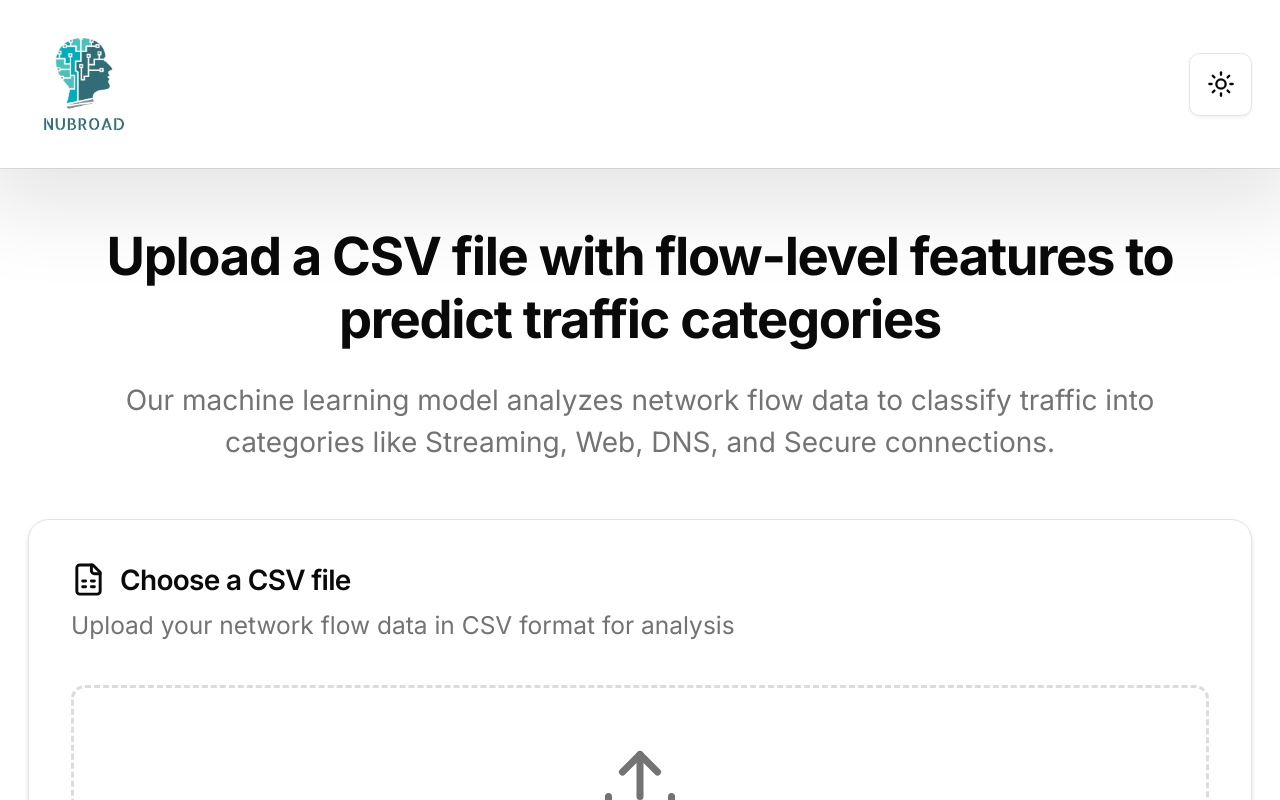
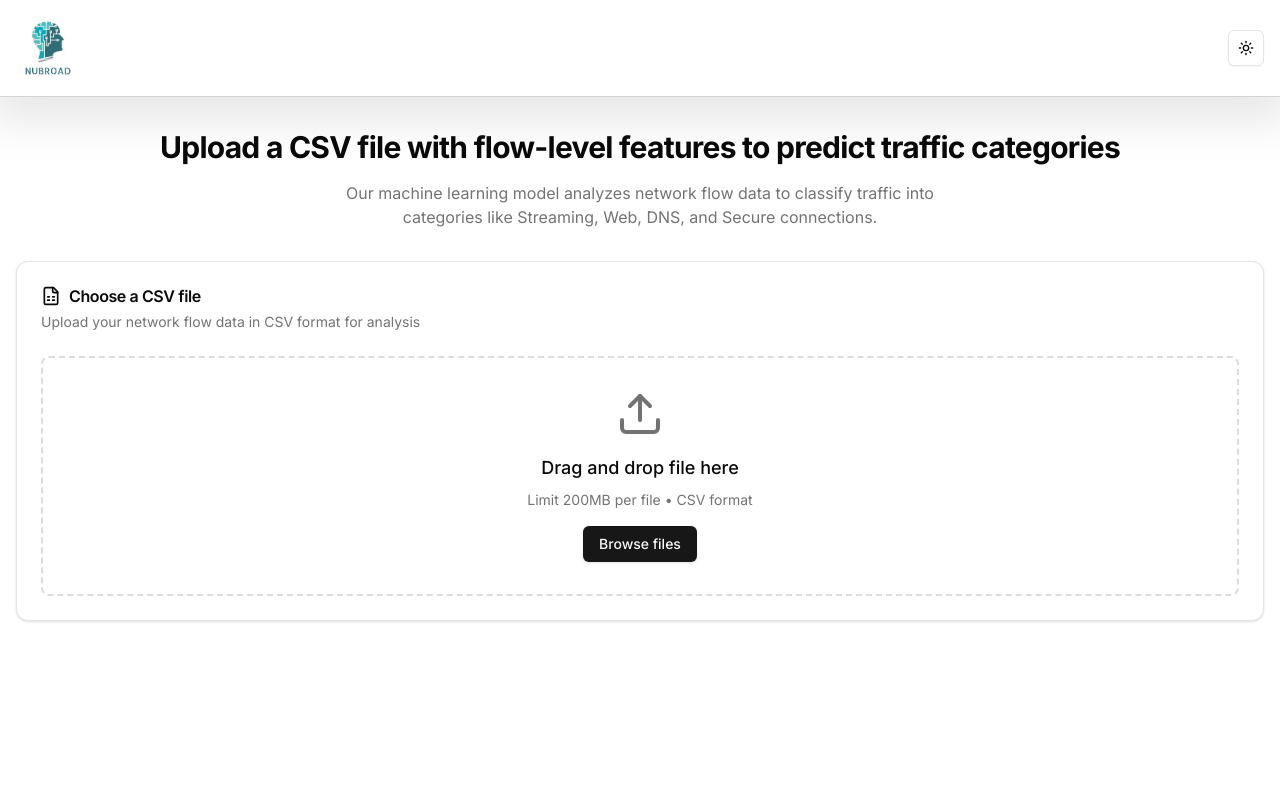
Before and after one commit to poke-key/ML-network-traffic-classifier-model, a Next.js app in the folder network-traffic-classifier-web/: page / in a window 1280 px wide. Shown: the top 800 px of the page. Built offline with nearby package versions, Linux system fonts and the light colour scheme.

Commit message:
fixed toggle, zoomed out

```diff
--- a/network-traffic-classifier-web/src/app/globals.css
+++ b/network-traffic-classifier-web/src/app/globals.css
@@ -61,16 +61,8 @@
 @layer base {
   * {
     @apply border-border;
-    margin: 0;
-    padding: 0;
-    box-sizing: border-box;
   }
   body {
     @apply bg-background text-foreground;
-    zoom: 1.75; /* 175% zoom by default */
-    transform-origin: top left;
-  }
-  html {
-    overflow-x: hidden;
   }
 }
```
